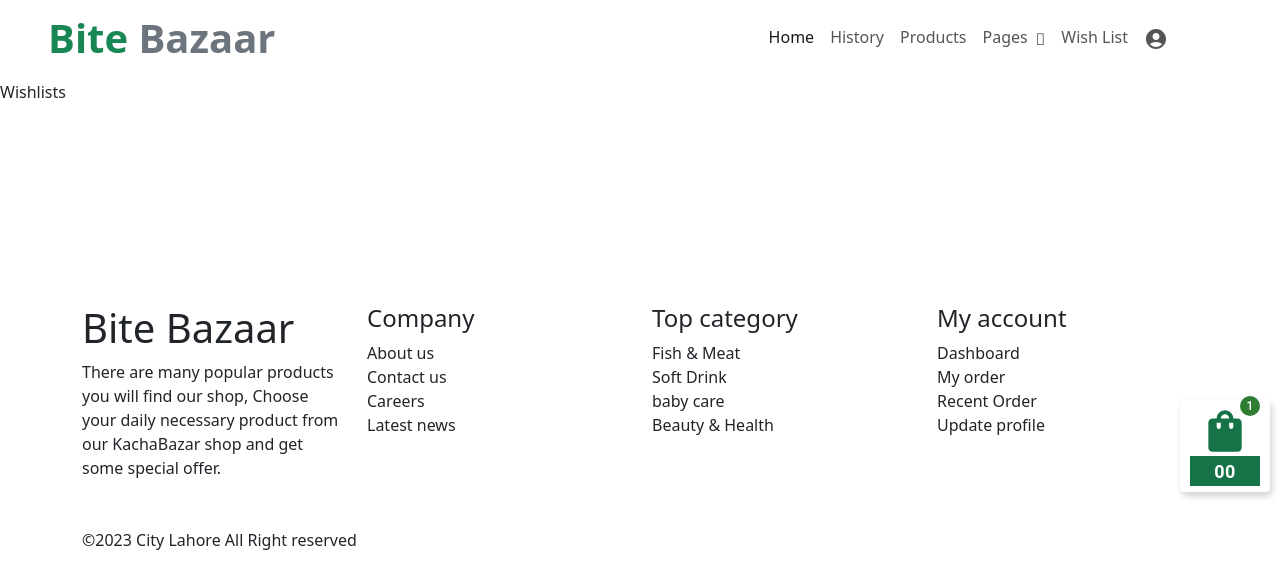
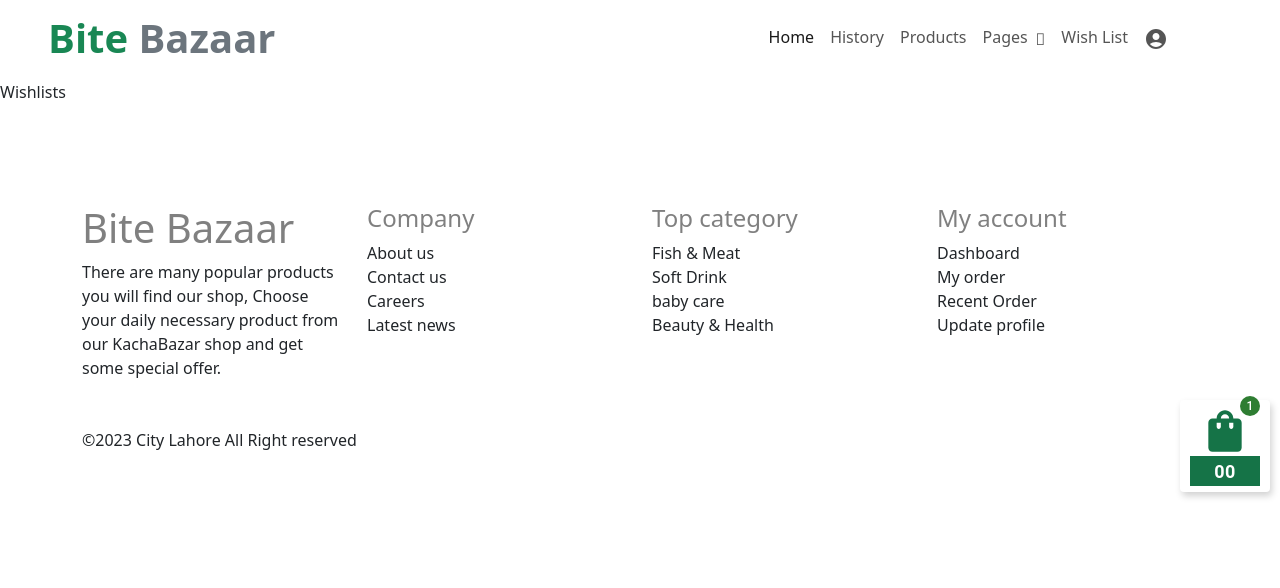
Before and after one commit to Ijazliaqat/Final_Bootcamp_Project, a React (Create React App) app: page /wishlists in a window 1280 px wide. Shown: the top 588 px of the page. Built offline with nearby package versions, Linux system fonts and the light colour scheme.

Commit message:
changes in footer

```diff
--- a/src/componets/footer/footer.css
+++ b/src/componets/footer/footer.css
@@ -1,3 +1,7 @@
 .main-footer{
-margin-top: 200px;
+    margin-top: 100px;
 }
+
+.bite,.comp, .top, .my {
+color:gray;
+}
--- a/src/componets/footer/footer.jsx
+++ b/src/componets/footer/footer.jsx
@@ -15,7 +15,7 @@ const Footer = () => {
           </div>
 
             <div className='col-md-3 col-sm-6'>
-              <h4> Company</h4>
+              <h4 className='comp'> Company</h4>
               <ul className='list-unstyled'>
                 <li>About us</li>
                 <li>Contact us</li>
@@ -24,7 +24,7 @@ const Footer = () => {
                  </ul>
             </div>
             <div className='col-md-3 col-sm-6'>
-              <h4> Top category</h4>
+              <h4 className='top'> Top category</h4>
               <ul className='list-unstyled'>
                 <li>Fish & Meat</li>
                 <li>Soft Drink</li>
@@ -34,7 +34,7 @@ const Footer = () => {
               </ul>
             </div>
             <div className='col-md-3 col-sm-6'>
-              <h4> My account </h4>
+              <h4 className='my'> My account </h4>
               <ul className='list-unstyled'>
                 <li>Dashboard</li>
                 <li>My order</li>
```
